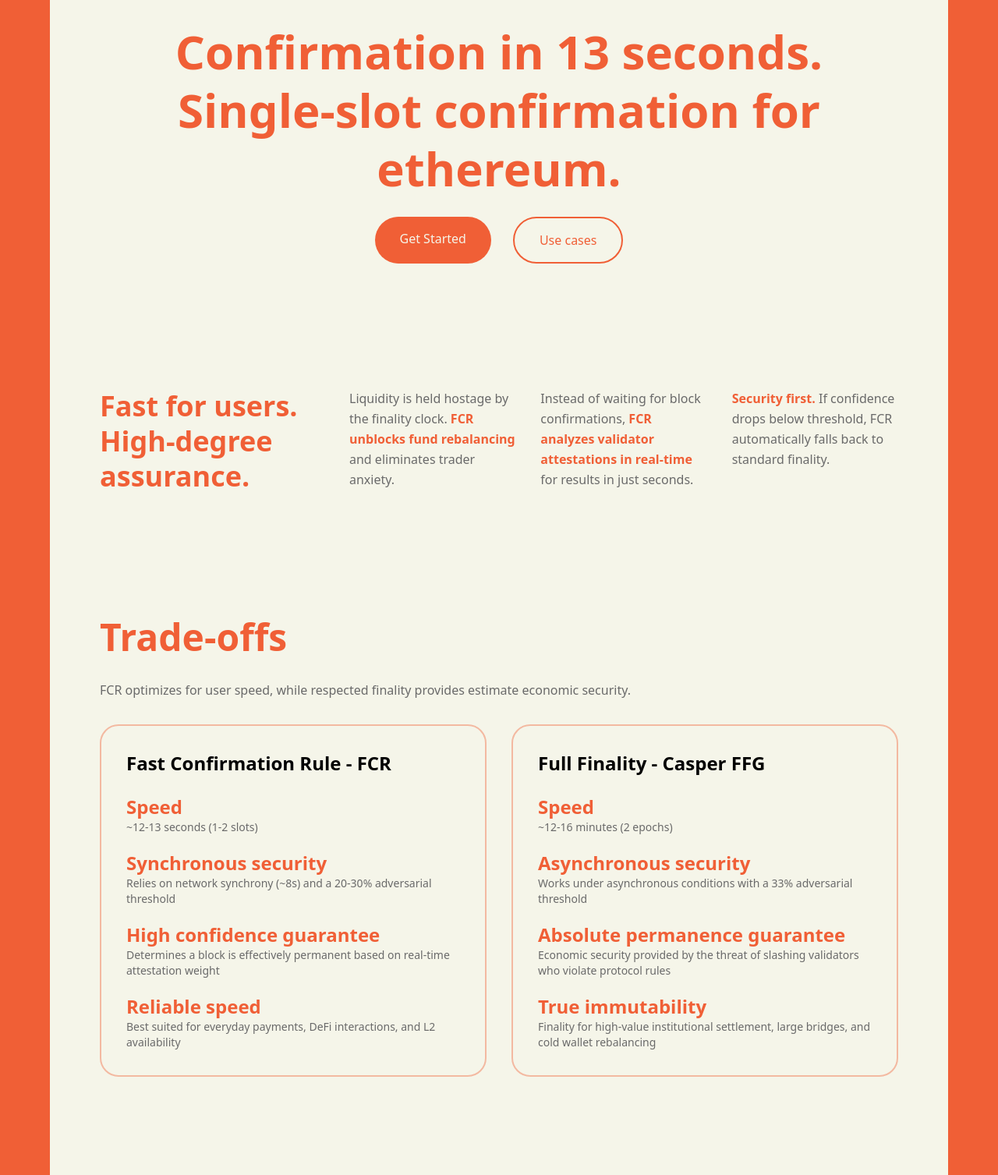
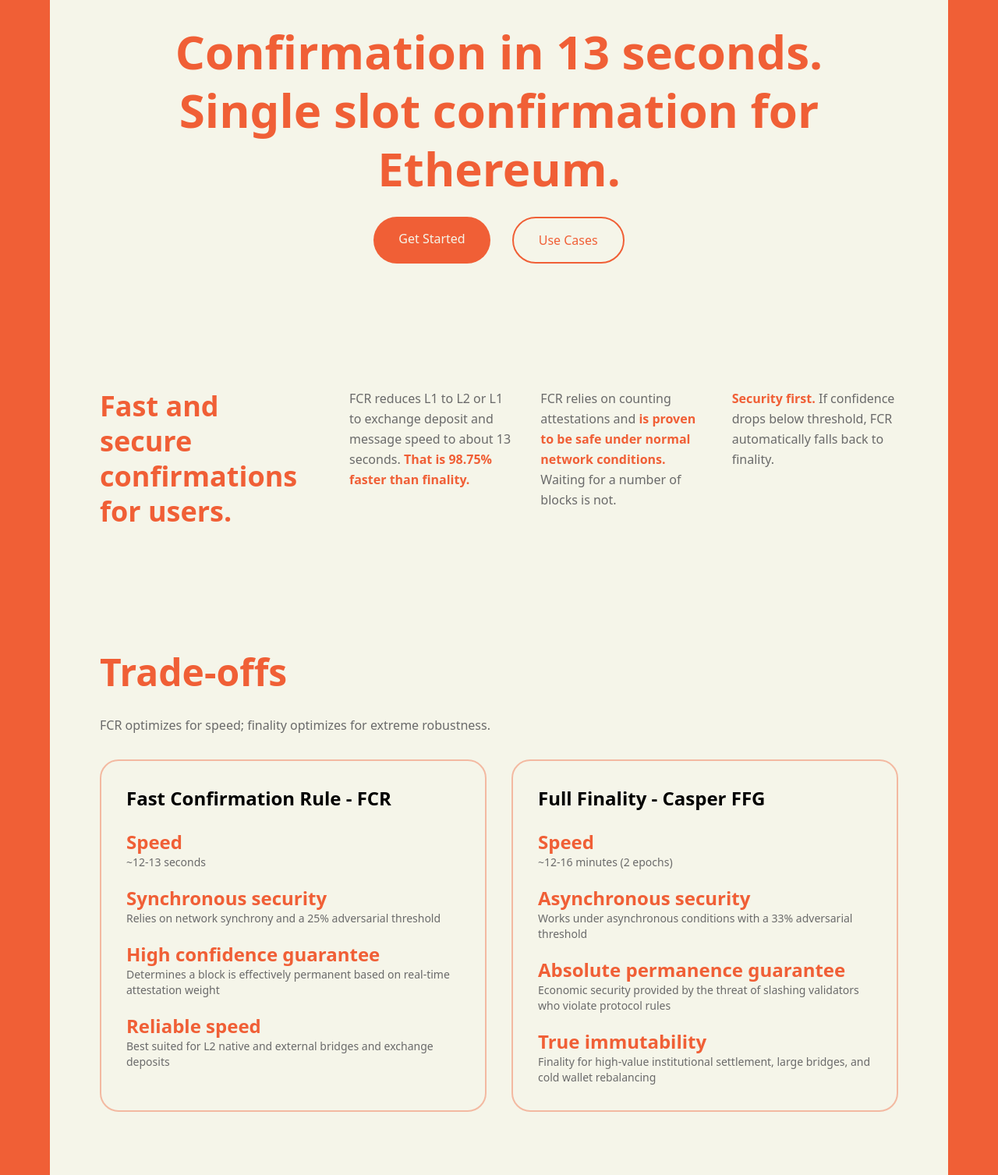
Before and after one commit to nloureiro/fcr, a website built with Vite: page index.html in a window 1280 px wide. Shown: the part 833-2340 px from the top of the page at 78% size. Built offline with nearby package versions, Linux system fonts and the light colour scheme.

Commit message:
Apply Julian's copy feedback across landing page
- "Single-slot" → "Single slot", "ethereum" → "Ethereum"
- Capitalize "Use Cases" in button and section heading
- Heading → "Fast and secure confirmations for users."
- Trade-offs caption → "FCR optimizes for speed; finality optimizes for extreme robustness."
- Remove "(1-2 slots)" from FCR speed, keep "~12-13 seconds"
- Remove "~8s" from network synchrony, standardize to "25% adversarial threshold"
- Reliable speed → "Best suited for L2 native and external bridges and exchange deposits"
- Rewrite feature paragraphs: speed vs finality, provable security vs k-deep
- Remove "standard" from "standard finality" fallback
- Update FAQ to match (25% threshold, remove ~8s reference)

```diff
--- a/index.html
+++ b/index.html
@@ -57,14 +57,14 @@
         <div class="text-center space-y-6">
           <h2 class="text-primary text-3xl md:text-5xl lg:text-6xl font-extrabold leading-tight max-w-4xl mx-auto">
             Confirmation in 13 seconds.<br>
-            Single-slot confirmation for ethereum.
+            Single slot confirmation for Ethereum.
           </h2>
           <div class="flex justify-center gap-4 md:gap-7">
             <a href="#implement" class="bg-primary text-background text-sm md:text-base font-medium px-6 md:px-8 py-3 md:py-4 rounded-full hover:bg-primary-dark transition-colors">
               Get Started
             </a>
             <a href="#use-cases" class="border-2 border-primary text-primary text-sm md:text-base font-medium px-6 md:px-8 py-3 md:py-4 rounded-full hover:bg-primary hover:text-background transition-colors">
-              Use cases
+              Use Cases
             </a>
           </div>
         </div>
@@ -74,18 +74,18 @@
       <section class="space-y-8">
         <div class="flex flex-col lg:flex-row gap-8 lg:gap-16">
           <h3 class="text-primary text-2xl md:text-3xl lg:text-4xl font-extrabold leading-tight lg:w-1/4 lg:shrink-0">
-            Fast for users.<br>
-            High-degree assurance.
+            Fast and secure<br>
+            confirmations for users.
           </h3>
           <div class="lg:flex-1 grid md:grid-cols-3 gap-6 lg:gap-8">
             <p class="text-text-muted text-sm md:text-base leading-relaxed">
-              Liquidity is held hostage by the finality clock. <span class="text-primary font-semibold">FCR unblocks fund rebalancing</span> and eliminates trader anxiety.
+              FCR reduces L1 to L2 or L1 to exchange deposit and message speed to about 13 seconds. <span class="text-primary font-semibold">That is 98.75% faster than finality.</span>
             </p>
             <p class="text-text-muted text-sm md:text-base leading-relaxed">
-              Instead of waiting for block confirmations, <span class="text-primary font-semibold">FCR analyzes validator attestations in real-time</span> for results in just seconds.
+              FCR relies on counting attestations and <span class="text-primary font-semibold">is proven to be safe under normal network conditions.</span> Waiting for a number of blocks is not.
             </p>
             <p class="text-text-muted text-sm md:text-base leading-relaxed">
-              <span class="text-primary font-semibold">Security first.</span> If confidence drops below threshold, FCR automatically falls back to standard finality.
+              <span class="text-primary font-semibold">Security first.</span> If confidence drops below threshold, FCR automatically falls back to finality.
             </p>
           </div>
         </div>
@@ -95,7 +95,7 @@
       <section id="risk" class="space-y-8">
         <h3 class="text-primary text-3xl md:text-4xl lg:text-5xl font-extrabold">Trade-offs</h3>
         <p class="text-text-muted text-sm md:text-base max-w-3xl">
-          FCR optimizes for user speed, while respected finality provides estimate economic security.
+          FCR optimizes for speed; finality optimizes for extreme robustness.
         </p>
 
         <div class="grid md:grid-cols-2 gap-6 md:gap-8">
@@ -106,11 +106,11 @@
             <div class="space-y-5">
               <div>
                 <div class="text-primary font-bold text-xl md:text-2xl">Speed</div>
-                <div class="text-text-muted text-sm">~12-13 seconds (1-2 slots)</div>
+                <div class="text-text-muted text-sm">~12-13 seconds</div>
               </div>
               <div>
                 <div class="text-primary font-bold text-xl md:text-2xl">Synchronous security</div>
-                <div class="text-text-muted text-sm">Relies on network synchrony (~8s) and a 20-30% adversarial threshold</div>
+                <div class="text-text-muted text-sm">Relies on network synchrony and a 25% adversarial threshold</div>
               </div>
               <div>
                 <div class="text-primary font-bold text-xl md:text-2xl">High confidence guarantee</div>
@@ -118,7 +118,7 @@
               </div>
               <div>
                 <div class="text-primary font-bold text-xl md:text-2xl">Reliable speed</div>
-                <div class="text-text-muted text-sm">Best suited for everyday payments, DeFi interactions, and L2 availability</div>
+                <div class="text-text-muted text-sm">Best suited for L2 native and external bridges and exchange deposits</div>
               </div>
             </div>
           </div>
@@ -151,7 +151,7 @@
 
       <!-- Use Cases Section -->
       <section id="use-cases" class="space-y-8">
-        <h3 class="text-primary text-3xl md:text-4xl lg:text-5xl font-extrabold">Use cases</h3>
+        <h3 class="text-primary text-3xl md:text-4xl lg:text-5xl font-extrabold">Use Cases</h3>
 
         <div class="grid md:grid-cols-2 gap-6">
           <!-- Exchanges -->
@@ -388,7 +388,7 @@
                 <span class="faq-icon text-primary text-xl font-light">+</span>
               </summary>
               <div class="pt-2 text-text-muted text-sm leading-relaxed">
-                FCR operates on a different security assumption than Casper FFG finality. While full finality requires a 33% adversarial threshold and works under partial network synchrony, FCR typically assumes a 20–30% adversarial threshold and requires network synchrony (attestations arriving within ~8 seconds). It is a complementary tool meant for speed, while FFG finalization remains the ultimate economic security guarantee.
+                FCR operates on a different security assumption than Casper FFG finality. While full finality requires a 33% adversarial threshold and works under partial network synchrony, FCR assumes a 25% adversarial threshold and requires network synchrony. It is a complementary tool meant for speed, while FFG finalization remains the ultimate economic security guarantee.
               </div>
             </details>
 
@@ -438,7 +438,7 @@
                 <span class="faq-icon text-primary text-xl font-light">+</span>
               </summary>
               <div class="pt-2 text-text-muted text-sm leading-relaxed">
-                FCR is designed to be robust against manipulation. While adversaries may attempt to influence timing, successfully preventing or reverting a fast confirmation would require controlling a significant portion of the validator set (exceeding the 20-30% adversarial threshold). As long as the network remains below this threshold, FCR remains secure.
+                FCR is designed to be robust against manipulation. While adversaries may attempt to influence timing, successfully preventing or reverting a fast confirmation would require controlling a significant portion of the validator set (exceeding the 25% adversarial threshold). As long as the network remains below this threshold, FCR remains secure.
               </div>
             </details>
           </div>
```
